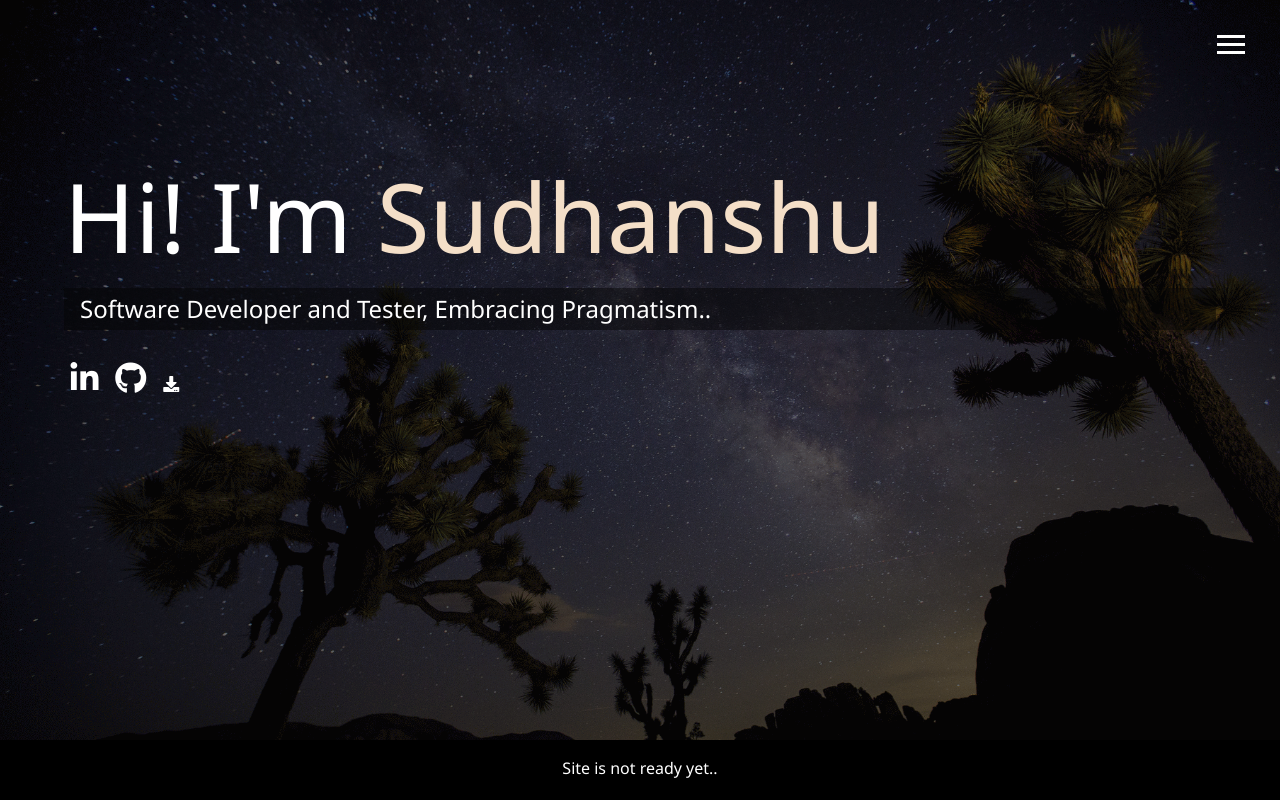
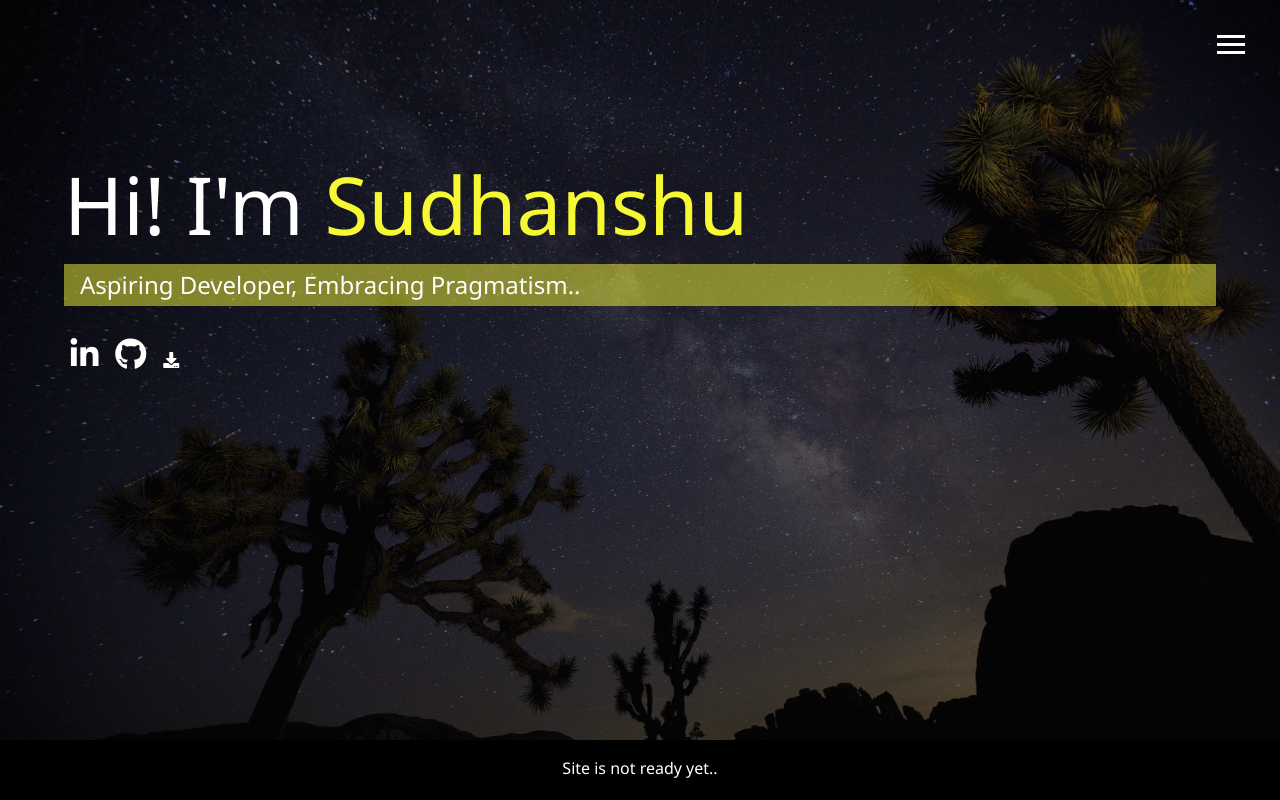
Before and after one commit to Zero-7-1/my-portfolio-sud, a website: page index.html in a window 1280 px wide. Drawn offline with Linux system fonts and the light colour scheme.

Commit message:
some workings

```diff
--- a/index.html
+++ b/index.html
@@ -9,7 +9,7 @@
     integrity="sha384-hWVjflwFxL6sNzntih27bfxkr27PmbbK/iSvJ+a4+0owXq79v+lsFkW54bOGbiDQ"
     crossorigin="anonymous"> <!-- font awesome icon fetch -->
   <link rel="stylesheet" href="./dist/css/main.css">
-  <title> Welcome to my personal site </title>
+  <title> Sudhanshu Sekhar Barik </title>
 </head>
 
 <body id="bg-img">
@@ -55,7 +55,7 @@
     <h1 class="lg-heading"> Hi! I'm
      <span class="text-secondary"> Sudhanshu </span>
     </h1>
-    <h2 class="sm-heading"> Software Developer and Tester, Embracing Pragmatism.. </h2>
+    <h2 class="sm-heading"> Aspiring Developer, Embracing Pragmatism.. </h2>
 
 
 
@@ -73,10 +73,13 @@
       target="_blank" >
       <i class="fa fa-download" aria-hidden="true"></i>
       </a>
+    </div>
+  </main>
 
 
-    </div>
-  </main>
+
+
+
 
 
 
@@ -84,16 +87,6 @@
     Site is not ready yet..
   </footer>
 
-
-
-
-
   <script src="./dist/js/main.js"></script>
-
-
-
-
-
-</body>
-
+ </body>
 </html>
--- a/scss/_config.scss
+++ b/scss/_config.scss
@@ -1,5 +1,5 @@
 $primary-color: #000000;
-$secondary-color: #4632f8;
+$secondary-color: #f5f832;
 $third-color:  #F4EAE0;
 $fourth-color: #FAF6F0;
 $show-home-image: true;
--- a/scss/_mobile.scss
+++ b/scss/_mobile.scss
@@ -14,7 +14,7 @@
 
 // Tablets & Small Laptops
 // @include mediaMd {
- /*  main {
+ main {
     align-items: center;
     text-align: center;
 
@@ -65,12 +65,12 @@
 
   .projects {
     grid-template-columns: repeat(2, 1fr);
-  } */
-// }
+  }
+
 
 // Smartphones
-// @include mediaSm {
-  /* main {
+@include mediaSm {
+ main {
     padding: 2rem;
     #home h1 {
       margin-top: 5vh; // Adjusted margin-top
@@ -84,5 +84,5 @@
 
   .projects {
     grid-template-columns: 1fr;
-  } */
-// }
+  }
+ }
--- a/scss/main.scss
+++ b/scss/main.scss
@@ -22,9 +22,11 @@ h1, h2, h3 {
   font-weight: 400;
 
 /* Instead of regular css h1.lg-heading, we can go inside here, can nest using &,
-1 rem = 16 pixels */
- &.lg-heading {
-    font-size: 6rem;
+   1 rem = 16 pixels */
+
+   &.lg-heading {
+    font-size: 5rem;
+
   }
 
 
@@ -35,7 +37,7 @@ and an alpha (opacity) value of 0.5.*/
   &.sm-heading {
     margin-bottom: 2rem;
     padding: 0.2rem 1rem;
-    background: rgba(lighten($primary-color, 2), 0.5);
+    background: rgba(lighten($secondary-color, 2), 0.5);
   }
 }
 
@@ -48,15 +50,12 @@ a {
 
 
 
-/* We need header menu to be alwasy fixed and to stay upfront (z-index 2) */
+/* We need header menu to be always fixed and to stay upfront (z-index 2) */
 header {
   position: fixed;
   z-index: 2;
   width: 100%;
 }
-
-
-
 
 
 .text-secondary {
@@ -69,14 +68,12 @@ header {
 
 
 
-
+// main
 
 main {
   padding: 4rem;
   height: 100%;
   min-height: calc(100vh - 60px);
-
-
 
   .icons {
     margin-top: 1rem;
```
Also changed, not shown: dist/css/main.css.
